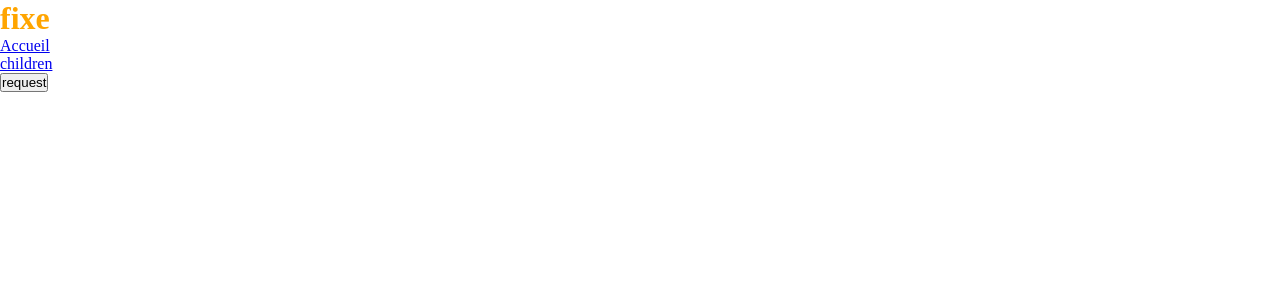
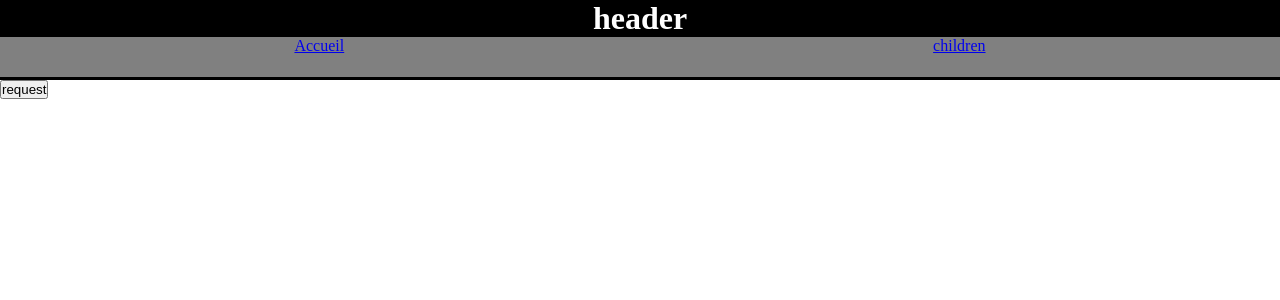
Before and after one commit to alexoualexandre/port5001, a React (Vite) app: page / in a window 1280 px wide. Shown: the top 300 px of the page. Built offline with nearby package versions, Linux system fonts and the light colour scheme.

Commit message:
modification du style css

```diff
--- a/src/App.jsx
+++ b/src/App.jsx
@@ -11,11 +11,12 @@ export default function App() {
       });
   };
   return (
-    <div>
-      <h1>fixe</h1>
+    <>
+      <header>
+        <h1>header</h1>
 
         <nav>
-        <ul>
+          <ul className="ul-nav">
             <li>
               <Link to="/">Accueil</Link>
             </li>
@@ -24,10 +25,12 @@ export default function App() {
             </li>
           </ul>
         </nav>
+
+        <Outlet />
+      </header>
       <button type="button" onClick={request}>
         request
       </button>
-      <Outlet />
-    </div>
+    </>
   );
 }
--- a/src/index.css
+++ b/src/index.css
@@ -1,5 +1,5 @@
 :root {
-  --txt: orange;
+  --txt: white;
 }
 
 * {
@@ -7,6 +7,23 @@
   padding: 0;
 }
 
+header {
+  width: 100%;
+  height: 5em;
+  background-color: black;
+  text-align: center;
+}
+
+.ul-nav {
+  list-style-type: none;
+  display: flex;
+  flex-direction: row;
+  justify-content: space-around;
+  width: 100%;
+  height: 2.5em;
+  background-color: grey;
+}
+
 h1 {
   color: var(--txt);
 }
```
Lines whose indentation alone changed are shown as unchanged.
